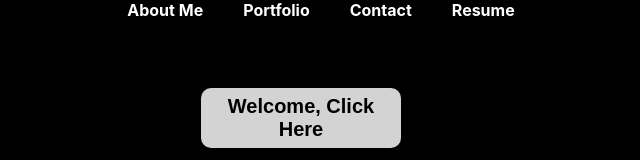
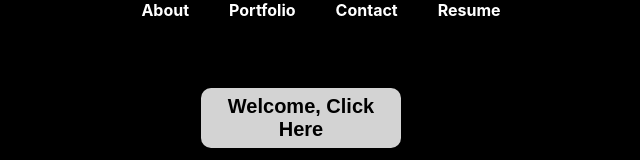
Before and after one commit to Kshakely5280/reactPortfolio, a React (Create React App) app: page / in a window 1280 px wide. Shown: the top 160 px of the page, without its empty margins (339-979 px from the left). Built offline with nearby package versions, Linux system fonts and the light colour scheme.

Commit message:
cleaned up nav

```diff
--- a/src/components/nav.js
+++ b/src/components/nav.js
@@ -6,7 +6,7 @@ const Nav = () => {
     <nav>
       <ul className="nav-menu">
         <li>
-          <Link to="/" className="nav-link">About Me</Link>
+          <Link to="/" className="nav-link">About</Link>
         </li>
         <li>
           <Link to="/portfolio" className="nav-link">Portfolio</Link>
```
